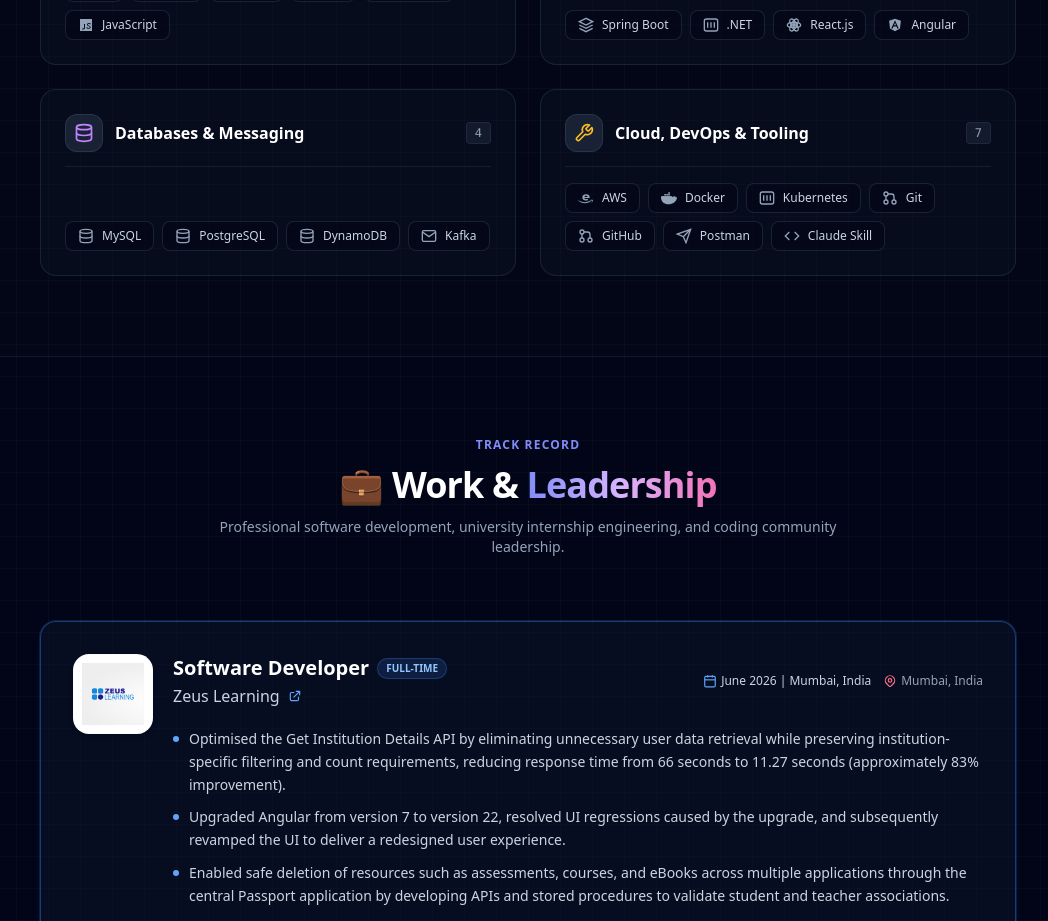
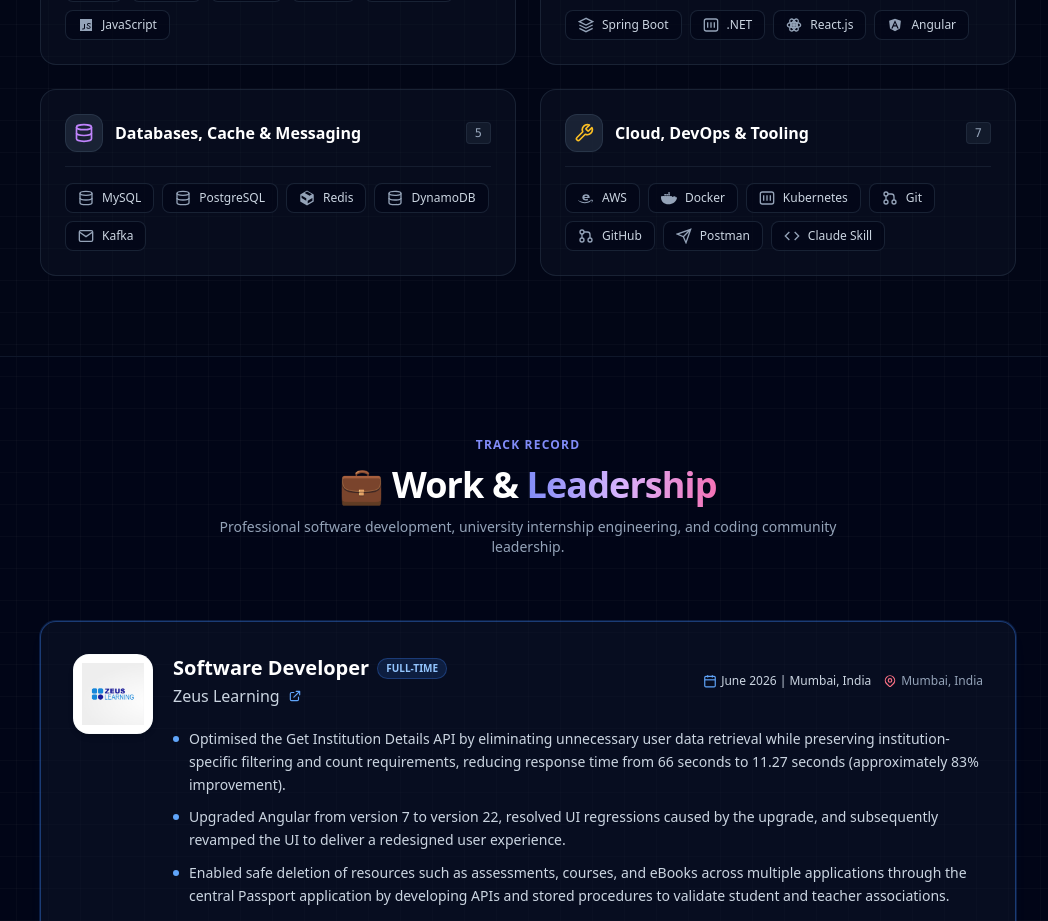
Before and after one commit to deep-govindvira/portfolio, a React (Create React App) app: page / in a window 1280 px wide. Shown: the part 2280-3201 px from the top of the page, without its empty margins (112-1160 px from the left). Built offline with nearby package versions, Linux system fonts and the light colour scheme.

Commit message:
feat: add Redis to technical skills with official brand icon

```diff
--- a/src/components/TechIcons.jsx
+++ b/src/components/TechIcons.jsx
@@ -111,8 +111,8 @@ export const TechIcon = ({ name, className = "w-4 h-4" }) => {
   // Redis
   if (norm.includes("redis")) {
     return (
-      <svg className={className} viewBox="0 0 24 24" fill="none" stroke="currentColor" strokeWidth="2">
-        <polygon points="13 2 3 14 12 14 11 22 21 10 12 10 13 2" />
+      <svg className={className} viewBox="0 0 24 24" fill="currentColor">
+        <path d="M21.579 6.271l-9.043-5.221a1.077 1.077 0 00-1.072 0L2.421 6.271A1.074 1.074 0 001.885 7.2v9.6a1.074 1.074 0 00.536.929l9.043 5.221a1.077 1.077 0 001.072 0l9.043-5.221a1.074 1.074 0 00.536-.929V7.2a1.074 1.074 0 00-.536-.929zm-9.579-3.957l7.357 4.248-3.486 2.012-7.357-4.248 3.486-2.012zm-8.115 5.86l7.043 4.067v3.918l-7.043-4.067V8.174zm9.187 11.903v-3.918l7.043-4.067v3.918l-7.043 4.067z" />
       </svg>
     );
   }
--- a/src/data/portfolioData.js
+++ b/src/data/portfolioData.js
@@ -125,18 +125,19 @@ export const portfolioData = {
       ],
     },
     {
-      category: "Databases & Messaging",
-      shortLabel: "Databases & Messaging",
+      category: "Databases, Cache & Messaging",
+      shortLabel: "Databases & Cache",
       icon: "Database",
       theme: "purple",
       badgeGradient: "from-purple-500 to-pink-600",
       accentBorder: "border-purple-500/30",
       accentBg: "bg-purple-500/10",
       accentText: "text-purple-400",
-      description: "Relational, NoSQL, and message broker systems from Notion",
+      description: "Relational, NoSQL, and in-memory caching systems",
       skills: [
         { name: "MySQL", tag: "Relational DB" },
         { name: "PostgreSQL", tag: "Relational DB" },
+        { name: "Redis", tag: "In-Memory Cache" },
         { name: "DynamoDB", tag: "AWS NoSQL" },
         { name: "Kafka", tag: "Event Streaming" },
       ],
```
